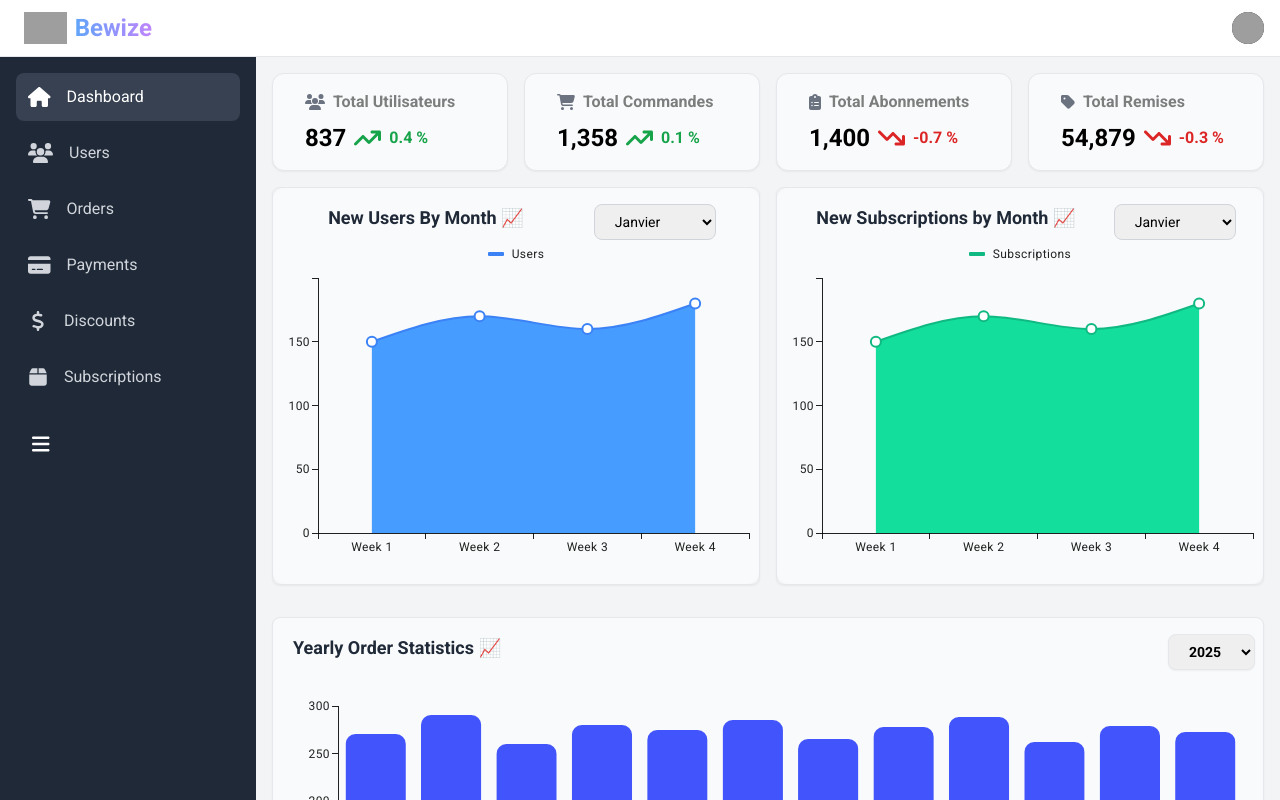
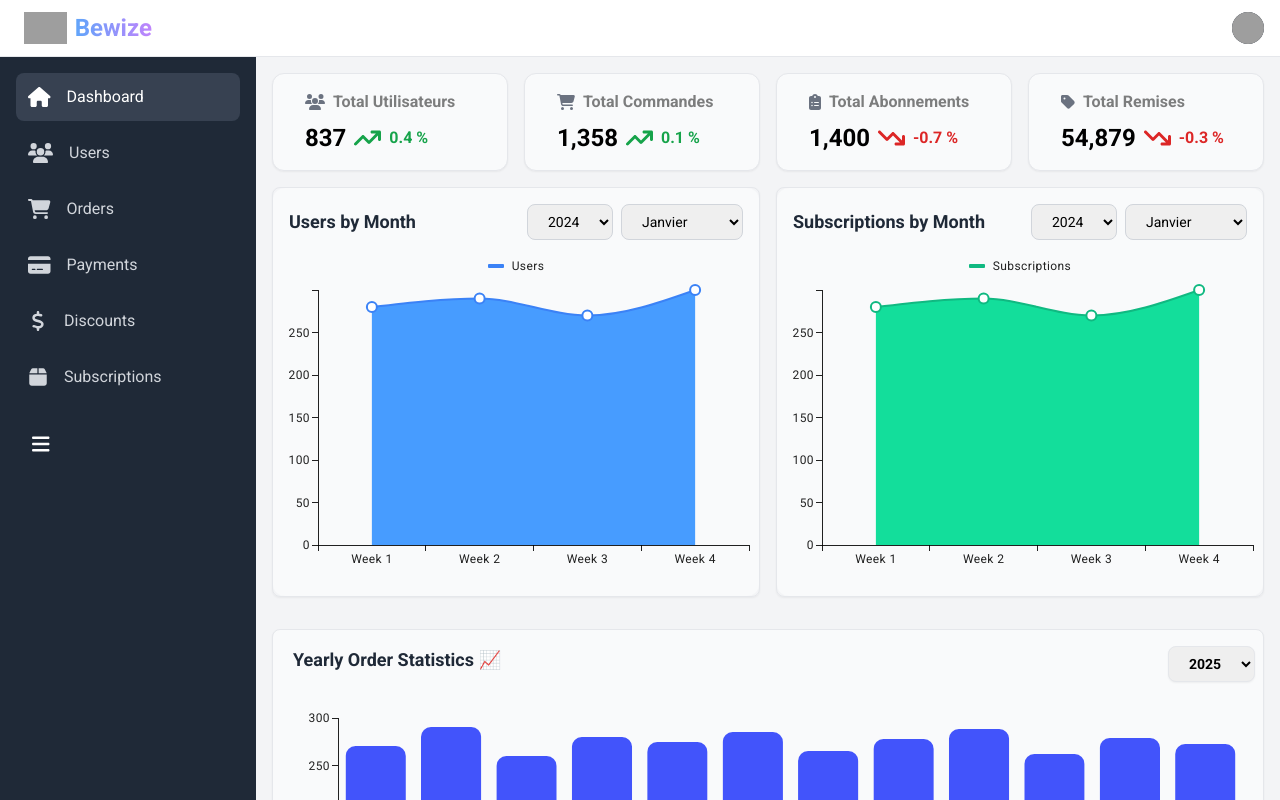
Before and after one commit to zineb-kbyla/Setup-Dashboard_React, a React (Create React App) app in the folder bewize-dashboard/: page /dashboard in a window 1280 px wide. Shown: the top 800 px of the page. Built offline with nearby package versions, Linux system fonts and the light colour scheme; grey boxes are pictures that could not be loaded.

Commit message:
refactor: enhance ui and add select year

```diff
--- a/bewize-dashboard/src/components/Charts/SubscriptionStates.jsx
+++ b/bewize-dashboard/src/components/Charts/SubscriptionStates.jsx
@@ -2,22 +2,8 @@ import { LineChart } from "@mui/x-charts/LineChart";
 import { motion } from "framer-motion";
 import React, { useState } from "react";
 
-export default function SubscriptionStates() {
-  const monthlyData = {
-    jan: [150, 170, 160, 180],
-    feb: [140, 130, 160, 145],
-    mar: [170, 190, 175, 160],
-    apr: [200, 180, 190, 210],
-    may: [220, 210, 230, 200],
-    jun: [210, 250, 240, 230],
-    jul: [260, 240, 220, 250],
-    aug: [270, 290, 260, 280],
-    sep: [260, 250, 270, 240],
-    oct: [230, 250, 220, 240],
-    nov: [210, 230, 240, 220],
-    dec: [250, 260, 280, 270],
-  };
-
+export default function SubscriptionStates({ data }) {
+  const [selectedYear, setSelectedYear] = useState("2024");
   const [selectedMonth, setSelectedMonth] = useState("jan");
 
   const chartVariants = {
@@ -29,8 +15,12 @@ export default function SubscriptionStates() {
     },
   };
 
-  const handleChange = (e) => {
+  const handleMonthChange = (e) => {
     setSelectedMonth(e.target.value);
+  };
+
+  const handleYearChange = (e) => {
+    setSelectedYear(e.target.value);
   };
 
   return (
@@ -43,16 +33,27 @@ export default function SubscriptionStates() {
         transition={{ delay: 0.4 }}
       >
         <div className="bg-gray-50 py-4 rounded-xl">
-          <div className="title flex justify-around items-center">
-            <h2 className="text-lg align-middle font-semibold mb-2 text-gray-800 ms-5">
-              New Subscriptions by Month 📈
+          <div className="title px-4 flex justify-between items-center gap-4 mb-3">
+            <h2 className="text-lg font-semibold text-gray-800">
+              Subscriptions by Month
             </h2>
+            <div className="flex gap-2">
+              <select
+                name="year"
+                id="year"
+                value={selectedYear}
+                onChange={handleYearChange}
+                className="rounded-lg border border-gray-300 px-4 py-2 text-sm focus:outline-none focus:ring-2 focus:ring-blue-500"
+              >
+                <option value="2023">2023</option>
+                <option value="2024">2024</option>
+              </select>
               <select
                 name="month"
                 id="month"
                 value={selectedMonth}
-              onChange={handleChange}
-              className="rounded-lg border border-gray-300 px-4 py-2 me-2 text-sm focus:outline-none focus:ring-2 focus:ring-blue-500"
+                onChange={handleMonthChange}
+                className="rounded-lg border border-gray-300 px-4 py-2 text-sm focus:outline-none focus:ring-2 focus:ring-blue-500"
               >
                 <option value="jan">Janvier</option>
                 <option value="feb">Février</option>
@@ -68,6 +69,7 @@ export default function SubscriptionStates() {
                 <option value="dec">Décembre</option>
               </select>
             </div>
+          </div>
           <div className="content">
             <LineChart
               xAxis={[
@@ -80,7 +82,7 @@ export default function SubscriptionStates() {
               series={[
                 {
                   label: "Subscriptions",
-                  data: monthlyData[selectedMonth],
+                  data: data[selectedYear][selectedMonth],
                   area: true,
                   color: "#10b981",
                 },
--- a/bewize-dashboard/src/components/Charts/UsersStates.jsx
+++ b/bewize-dashboard/src/components/Charts/UsersStates.jsx
@@ -2,21 +2,9 @@ import { LineChart } from "@mui/x-charts/LineChart";
 import { motion } from "framer-motion";
 import React, { useState } from "react";
 
-export default function UsersStates() {
-  const monthlyData = {
-    jan: [150, 170, 160, 180],
-    feb: [140, 130, 160, 145],
-    mar: [170, 190, 175, 160],
-    apr: [200, 180, 190, 210],
-    may: [220, 210, 230, 200],
-    jun: [210, 250, 240, 230],
-    jul: [260, 240, 220, 250],
-    aug: [270, 290, 260, 280],
-    sep: [260, 250, 270, 240],
-    oct: [230, 250, 220, 240],
-    nov: [210, 230, 240, 220],
-    dec: [250, 260, 280, 270],
-  };
+export default function UsersStates({ data }) {
+  const [selectedYear, setSelectedYear] = useState("2024");
+  const [selectedMonth, setSelectedMonth] = useState("jan");
 
   const chartVariants = {
     hidden: { opacity: 0, scale: 0.95 },
@@ -27,10 +15,12 @@ export default function UsersStates() {
     },
   };
 
-  const [selectedMonth, setSelectedMonth] = useState("jan");
+  const handleMonthChange = (e) => {
+    setSelectedMonth(e.target.value);
+  };
 
-  const handleChange = (e) => {
-    setSelectedMonth(e.target.value);
+  const handleYearChange = (e) => {
+    setSelectedYear(e.target.value);
   };
 
   return (
@@ -40,18 +30,30 @@ export default function UsersStates() {
         initial="hidden"
         animate="visible"
         variants={chartVariants}
+        transition={{ delay: 0.4 }}
       >
         <div className="bg-gray-50 py-4 rounded-xl">
-          <div className="title flex flex-row justify-around items-center">
-            <h2 className="text-lg align-middle font-semibold mb-2 text-gray-800 ms-5 ">
-              New Users By Month 📈
+          <div className="title px-4 flex justify-between items-center gap-4 mb-3">
+            <h2 className="text-lg font-semibold text-gray-800">
+              Users by Month
             </h2>
+            <div className="flex gap-2">
+              <select
+                name="year"
+                id="year"
+                value={selectedYear}
+                onChange={handleYearChange}
+                className="rounded-lg border border-gray-300 px-4 py-2 text-sm focus:outline-none focus:ring-2 focus:ring-blue-500"
+              >
+                <option value="2023">2023</option>
+                <option value="2024">2024</option>
+              </select>
               <select
                 name="month"
                 id="month"
                 value={selectedMonth}
-              onChange={handleChange}
-              className="rounded-lg border border-gray-300 px-4 me-2 py-2 text-sm focus:outline-none focus:ring-2 focus:ring-blue-500"
+                onChange={handleMonthChange}
+                className="rounded-lg border border-gray-300 px-4 py-2 text-sm focus:outline-none focus:ring-2 focus:ring-blue-500"
               >
                 <option value="jan">Janvier</option>
                 <option value="feb">Février</option>
@@ -67,10 +69,12 @@ export default function UsersStates() {
                 <option value="dec">Décembre</option>
               </select>
             </div>
+          </div>
           <div className="content">
             <LineChart
               xAxis={[
                 {
+                  id: "weeks",
                   data: ["Week 1", "Week 2", "Week 3", "Week 4"],
                   scaleType: "band",
                 },
@@ -78,13 +82,13 @@ export default function UsersStates() {
               series={[
                 {
                   label: "Users",
-                  data: monthlyData[selectedMonth],
+                  data: data[selectedYear][selectedMonth],
                   area: true,
-                  color: "#3b82f6", // Tailwind 'blue-500'
+                  color: "#3b82f6",
                 },
               ]}
               height={300}
-              margin={{ top: 10, right: 10, bottom: 10, left: 0 }} // Set left margin to 0 to touch the Y-axis
+              margin={{ top: 10, right: 10, bottom: 10, left: 0 }}
             />
           </div>
         </div>
--- /dev/null
+++ b/bewize-dashboard/src/data/chartData.js
@@ -0,0 +1,61 @@
+export const subscriptionData = {
+  2023: {
+    jan: [150, 170, 160, 180],
+    feb: [140, 130, 160, 145],
+    mar: [170, 190, 175, 160],
+    apr: [200, 180, 190, 210],
+    may: [220, 210, 230, 200],
+    jun: [210, 250, 240, 230],
+    jul: [260, 240, 220, 250],
+    aug: [270, 290, 260, 280],
+    sep: [260, 250, 270, 240],
+    oct: [230, 250, 220, 240],
+    nov: [210, 230, 240, 220],
+    dec: [250, 260, 280, 270],
+  },
+  2024: {
+    jan: [280, 290, 270, 300],
+    feb: [290, 300, 280, 310],
+    mar: [310, 320, 300, 330],
+    apr: [330, 340, 320, 350],
+    may: [350, 360, 340, 370],
+    jun: [370, 380, 360, 390],
+    jul: [390, 400, 380, 410],
+    aug: [410, 420, 400, 430],
+    sep: [430, 440, 420, 450],
+    oct: [450, 460, 440, 470],
+    nov: [470, 480, 460, 490],
+    dec: [490, 500, 480, 510],
+  }
+};
+
+export const usersData = {
+  2023: {
+    jan: [150, 170, 160, 180],
+    feb: [140, 130, 160, 145],
+    mar: [170, 190, 175, 160],
+    apr: [200, 180, 190, 210],
+    may: [220, 210, 230, 200],
+    jun: [210, 250, 240, 230],
+    jul: [260, 240, 220, 250],
+    aug: [270, 290, 260, 280],
+    sep: [260, 250, 270, 240],
+    oct: [230, 250, 220, 240],
+    nov: [210, 230, 240, 220],
+    dec: [250, 260, 280, 270],
+  },
+  2024: {
+    jan: [280, 290, 270, 300],
+    feb: [290, 300, 280, 310],
+    mar: [310, 320, 300, 330],
+    apr: [330, 340, 320, 350],
+    may: [350, 360, 340, 370],
+    jun: [370, 380, 360, 390],
+    jul: [390, 400, 380, 410],
+    aug: [410, 420, 400, 430],
+    sep: [430, 440, 420, 450],
+    oct: [450, 460, 440, 470],
+    nov: [470, 480, 460, 490],
+    dec: [490, 500, 480, 510],
+  }
+};
--- a/bewize-dashboard/src/pages/Dashboard.jsx
+++ b/bewize-dashboard/src/pages/Dashboard.jsx
@@ -7,6 +7,7 @@ import CategoriesStates from "../components/Charts/CategoriesStates";
 import SubscriptionStates from "../components/Charts/SubscriptionStates";
 import { faClipboardList, faShoppingCart, faTag, faUsers, } from "@fortawesome/free-solid-svg-icons";
 import DashboardLayout from "../layouts/DashboardLayout";
+import { subscriptionData, usersData } from "../data/chartData";
 
 export default function Dashboard() {
   return (
@@ -42,8 +43,8 @@ export default function Dashboard() {
         />
       </div>
       <div className="charts grid grid-cols-1 sm:grid-cols-1 lg:grid-cols-2 gap-4">
-        <UsersStates />
-        <SubscriptionStates />
+        <UsersStates data={usersData} />
+        <SubscriptionStates data={subscriptionData} />
       </div>
       {/*
           <div className="grid grid-cols-1 sm:grid-cols-1 lg:grid-cols-2 gap-4">
```
Lines whose indentation alone changed are shown as unchanged.
